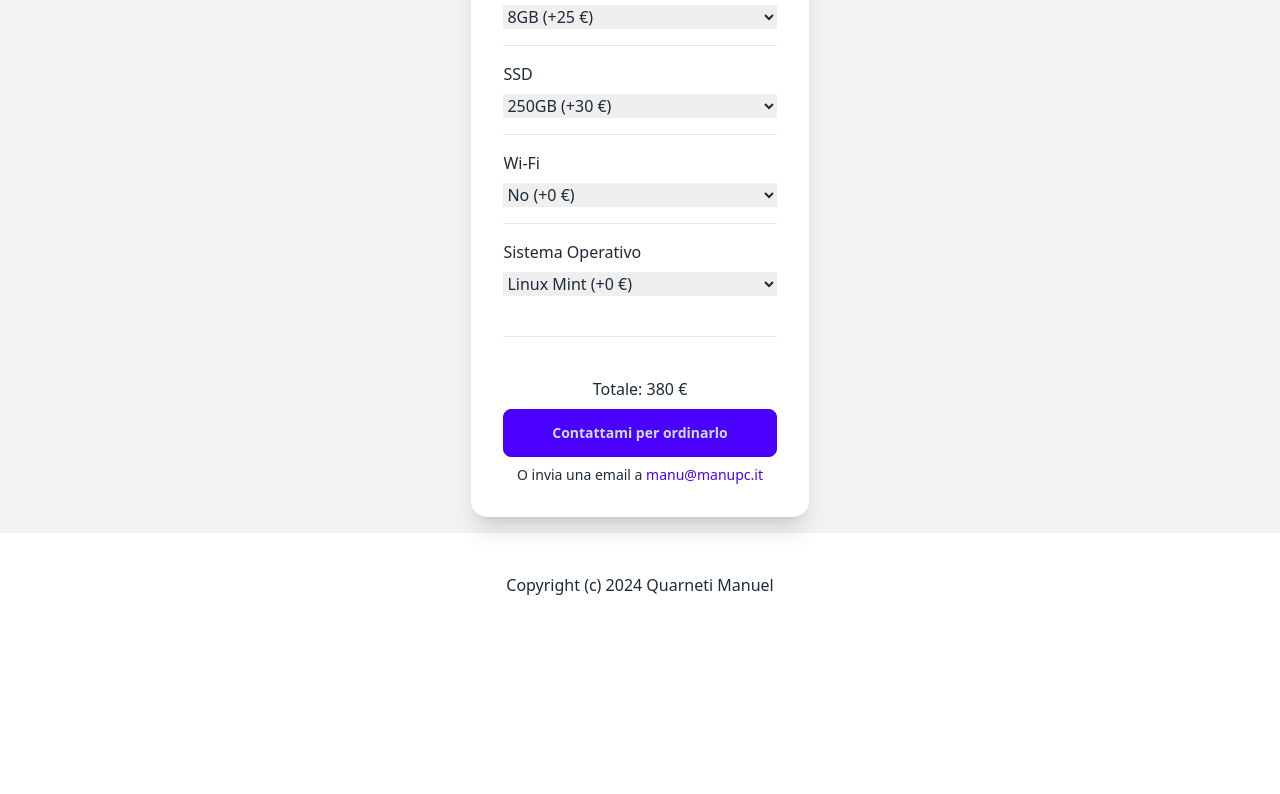
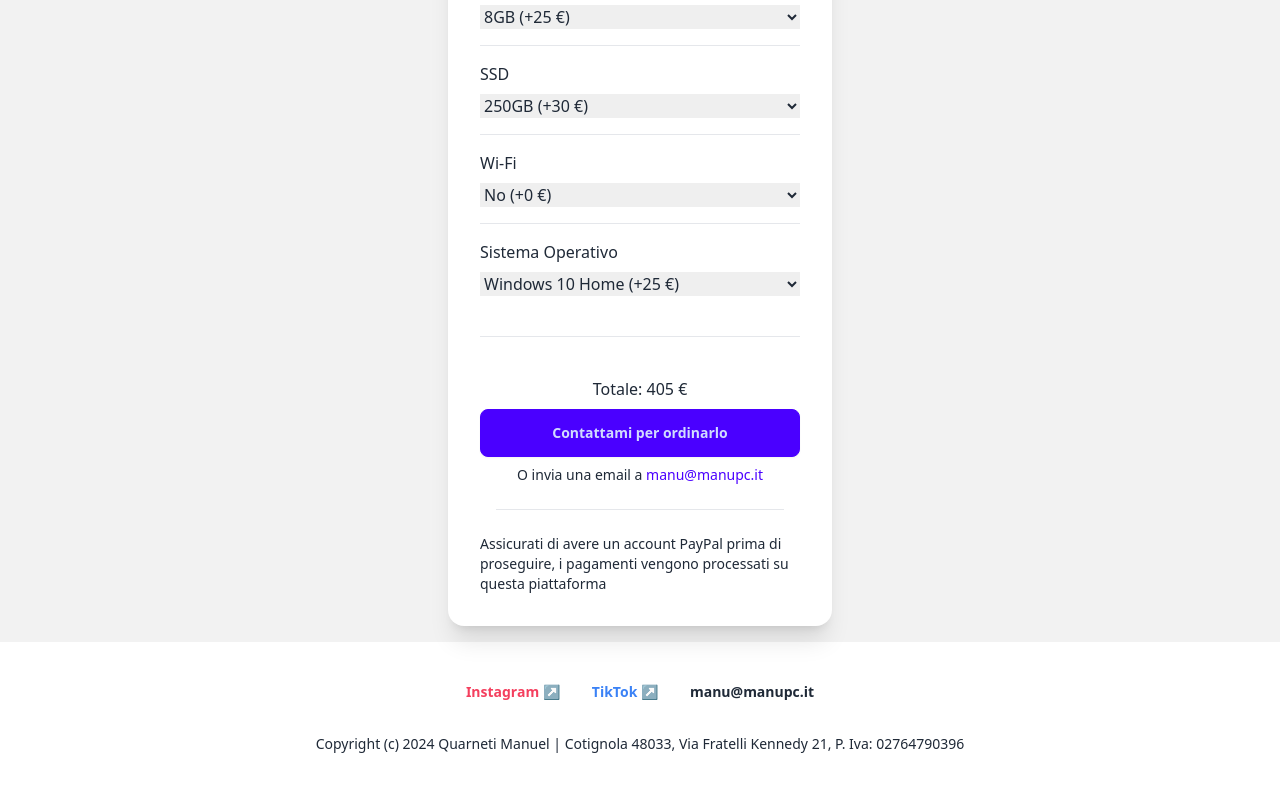
Before and after one commit to mq1/manupc.it, an Astro site: page /pc/asrock-deskmini-x300 in a window 1280 px wide. Shown: the part 586-1380 px from the top of the page. Before the commit the page ends 1223 px from the top, so only its background shows below. Built offline with nearby package versions, Linux system fonts and the light colour scheme; Astro itself is replaced by a stand-in of ours.

Commit message:
🔖 Release ready

```diff
--- a/src/data/attributes.json
+++ b/src/data/attributes.json
@@ -2,19 +2,25 @@
     "cpu-am4": {
         "label": "Processore",
         "options": {
-            "Ryzen 3 4300G": 125
+            "Ryzen 3 4300G": 125,
+            "Ryzen 5 4600G": 140,
+            "Ryzen 5 5600G": 175,
+            "Ryzen 7 5700G": 270
         }
     },
     "ram": {
         "label": "RAM",
         "options": {
-            "8GB": 25
+            "8GB": 25,
+            "16GB": 50
         }
     },
     "ssd": {
         "label": "SSD",
         "options": {
-            "250GB": 30
+            "250GB": 30,
+            "500GB": 50,
+            "1TB": 80
         }
     },
     "wifi": {
@@ -27,9 +33,9 @@
     "os": {
         "label": "Sistema Operativo",
         "options": {
-            "Linux Mint": 0,
             "Windows 10 Home": 25,
-            "Windows 10 Pro": 35
+            "Windows 10 Pro": 35,
+            "Linux Mint": 0
         }
     }
 }
--- a/src/layouts/Layout.astro
+++ b/src/layouts/Layout.astro
@@ -12,7 +12,7 @@ const { title } = Astro.props;
 		<meta charset="UTF-8" />
 		<meta name="description" content="Astro description" />
 		<meta name="viewport" content="width=device-width" />
-		<link rel="icon" type="image/svg+xml" href="/favicon.svg" />
+		<link rel="icon" type="image/svg+xml" href="/logo.jpeg" />
 		<meta name="generator" content={Astro.generator} />
 		<title>{title}</title>
 	</head>
@@ -26,8 +26,13 @@ const { title } = Astro.props;
 		<main class="w-full h-full p-4 bg-base-200">
 			<slot />
 		</main>
-		<footer class="p-10 bg-base-100 w-full flex items-center justify-center">
-			Copyright (c) 2024 Quarneti Manuel
+		<footer class="text-sm p-10 bg-base-100 w-full flex flex-col gap-8 items-center justify-center">
+			<p class="flex gap-8">
+				<a href="https://www.instagram.com/manupc.it/" class="text-rose-500 font-bold">Instagram ↗️</a>
+				<a href="https://www.tiktok.com/@manupc.it" class="text-blue-500 font-bold">TikTok ↗️</a>
+				<a href="mailto:manu@manupc.it" class="font-bold">manu@manupc.it</a>
+			</p>
+			<p>Copyright (c) 2024 Quarneti Manuel | Cotignola 48033, Via Fratelli Kennedy 21, P. Iva: 02764790396</p>
 		</footer>
 	</body>
 </html>
--- a/src/pages/pc/[pc].astro
+++ b/src/pages/pc/[pc].astro
@@ -16,7 +16,7 @@ const details = bases[pc];
 
 <Layout title={`ManuPC | ${details.name}`}>
   <div class="flex 2xl:h-full w-full items-center justify-center">
-    <div class="card bg-base-100 shadow-xl">
+    <div class="card max-w-96 bg-base-100 shadow-xl">
       <figure><img src={details.image} class="h-48" /></figure>
       <div class="card-body">
         <h1 class="card-title">{details.name}</h1>
@@ -25,6 +25,10 @@ const details = bases[pc];
         <hr class="text-neutral-500 m-4" />
 
         <Configuratore pc={pc} client:only />
+
+        <hr class="text-neutral-500 m-4" />
+
+        <p class="text-sm">Assicurati di avere un account PayPal prima di proseguire, i pagamenti vengono processati su questa piattaforma</p>
       </div>
     </div>
   </div>
```
